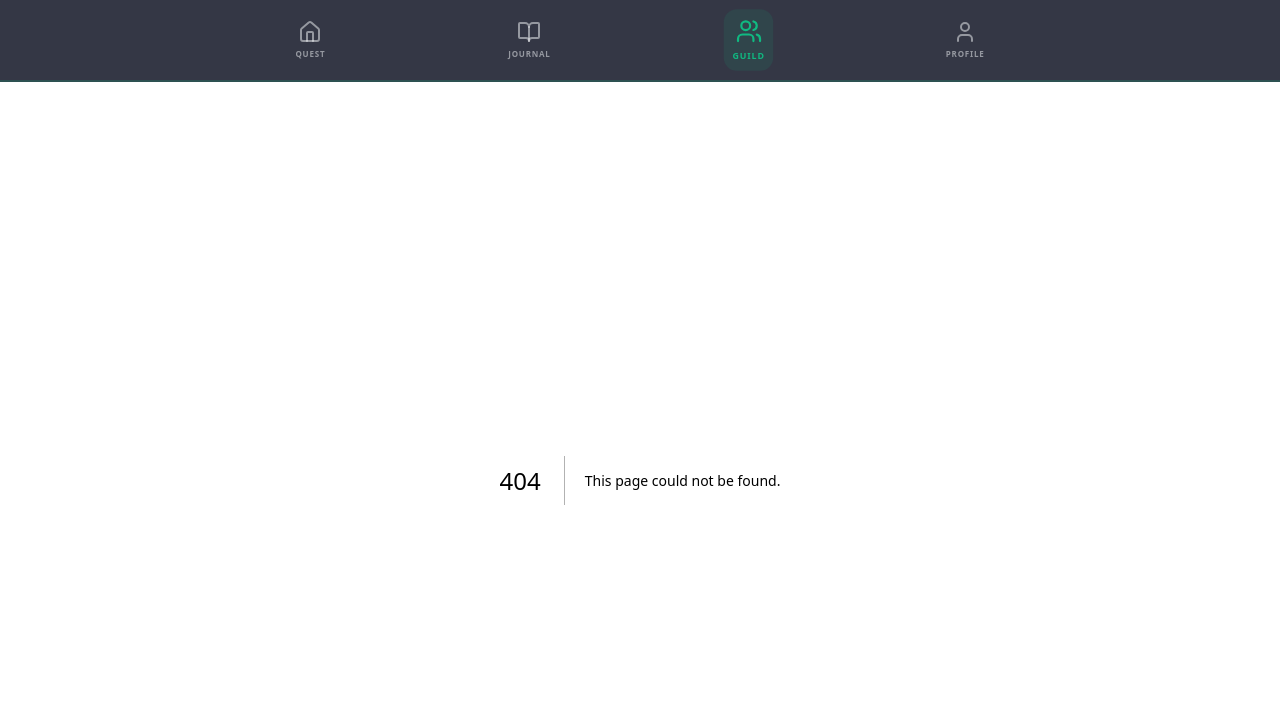
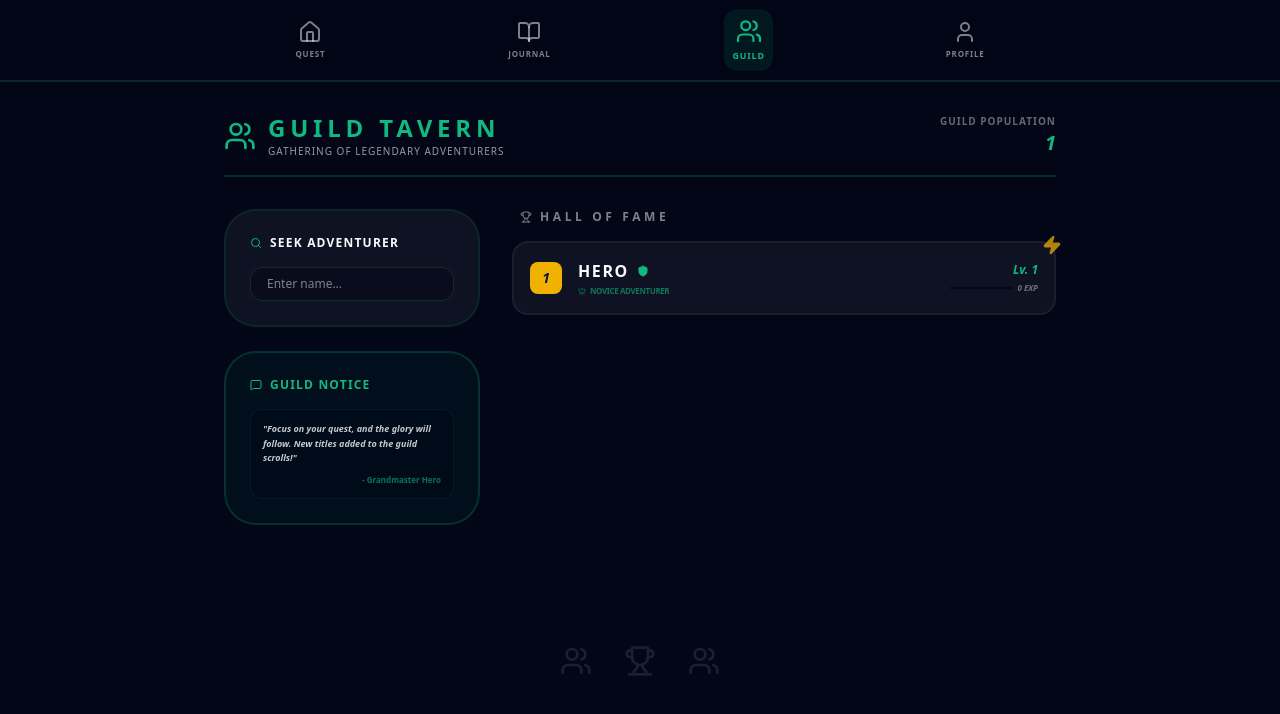
Before and after one commit to TMando616/pomodoro-quest, a Next.js app: page /guild in a window 1280 px wide. Before the commit this address had no page. Shown: the top 714 px of the page. Built offline with nearby package versions, Linux system fonts and the light colour scheme.

Commit message:
feat(guild): ギルド酒場（リーダーボード）ページの追加。全ユーザーのランキング表示に対応

```diff
--- /dev/null
+++ b/src/app/guild/page.tsx
@@ -0,0 +1,157 @@
+"use client";
+
+import React from 'react';
+import { Users, Trophy, Shield, Crown, Search, MessageSquare, Zap } from 'lucide-react';
+import { useUser } from '@/hooks/useUser';
+import { titles } from '@/constants';
+
+/**
+ * ギルド酒場（リーダーボード・ユーザー一覧）ページ
+ */
+export default function GuildPage() {
+  const { users, currentUser } = useUser();
+
+  // レベルと経験値でソートしたランキング
+  const sortedUsers = [...users].sort((a, b) => {
+    if (b.level !== a.level) return b.level - a.level;
+    return b.exp - a.exp;
+  });
+
+  return (
+    <div className="flex flex-col items-center justify-start min-h-screen p-4 md:p-8 pt-8 max-w-4xl mx-auto animate-in fade-in duration-500">
+
+      {/* Header */}
+      <div className="w-full flex items-center justify-between mb-8 pb-4 border-b-2 border-primary/20">
+        <div className="flex items-center gap-3">
+          <Users className="w-8 h-8 text-primary" />
+          <div>
+            <h1 className="text-2xl font-black uppercase tracking-[0.2em] text-primary">Guild Tavern</h1>
+            <p className="text-[10px] opacity-60 uppercase tracking-widest">Gathering of legendary adventurers</p>
+          </div>
+        </div>
+        <div className="flex flex-col items-end">
+          <span className="text-[10px] font-black opacity-40 uppercase tracking-widest">Guild Population</span>
+          <span className="text-xl font-black italic text-primary">{users.length}</span>
+        </div>
+      </div>
+
+      <div className="w-full grid gap-8 md:grid-cols-3">
+
+        {/* Left Column: Guild Stats & Search (Mock) */}
+        <div className="md:col-span-1 space-y-6">
+          <div className="bg-foreground/5 border-2 border-primary/10 rounded-[2rem] p-6">
+            <h3 className="text-xs font-black uppercase tracking-widest mb-4 flex items-center gap-2">
+              <Search className="w-3 h-3 text-primary" /> Seek Adventurer
+            </h3>
+            <input
+              type="text"
+              placeholder="Enter name..."
+              className="w-full bg-background/50 border border-primary/20 rounded-xl px-4 py-2 text-xs focus:outline-none focus:border-primary/50 transition-all"
+            />
+          </div>
+
+          <div className="bg-primary/5 border-2 border-primary/20 rounded-[2rem] p-6">
+            <h3 className="text-xs font-black uppercase tracking-widest mb-4 flex items-center gap-2 text-primary">
+              <MessageSquare className="w-3 h-3" /> Guild Notice
+            </h3>
+            <div className="space-y-3">
+              <div className="bg-background/40 p-3 rounded-xl border border-primary/10">
+                <p className="text-[9px] font-bold leading-relaxed opacity-80 italic">
+                  "Focus on your quest, and the glory will follow. New titles added to the guild scrolls!"
+                </p>
+                <p className="text-[8px] mt-2 text-primary/60 font-black text-right">- Grandmaster Hero</p>
+              </div>
+            </div>
+          </div>
+        </div>
+
+        {/* Right Column: Leaderboard */}
+        <div className="md:col-span-2 space-y-4">
+          <h2 className="text-xs font-black uppercase tracking-[0.3em] opacity-50 px-2 flex items-center gap-2">
+            <Trophy className="w-3 h-3" /> Hall of Fame
+          </h2>
+
+          <div className="space-y-3">
+            {sortedUsers.map((user, index) => {
+              const userTitle = titles.find(t => t.id === user.currentTitleId)?.name;
+              const isMe = currentUser?.id === user.id;
+              const rank = index + 1;
+
+              return (
+                <div
+                  key={user.id}
+                  className={`relative flex items-center gap-4 p-4 rounded-2xl border-2 transition-all group ${
+                    isMe
+                      ? 'border-primary bg-primary/10 shadow-[0_0_20px_var(--color-primary-glow)] scale-[1.02] z-10'
+                      : 'border-foreground/5 bg-foreground/5 hover:border-primary/20 hover:bg-foreground/10'
+                  }`}
+                >
+                  {/* Rank Badge */}
+                  <div className={`w-8 h-8 rounded-lg flex items-center justify-center font-black italic text-sm ${
+                    rank === 1 ? 'bg-yellow-500 text-slate-900' :
+                    rank === 2 ? 'bg-slate-300 text-slate-900' :
+                    rank === 3 ? 'bg-amber-600 text-slate-900' :
+                    'bg-background border border-primary/20 text-primary/60'
+                  }`}>
+                    {rank}
+                  </div>
+
+                  {/* Adventurer Info */}
+                  <div className="flex-1 min-w-0">
+                    <div className="flex items-center gap-2 mb-0.5">
+                      <h4 className={`font-black uppercase tracking-widest truncate ${isMe ? 'text-primary' : ''}`}>
+                        {user.username}
+                      </h4>
+                      {user.role === 'admin' && (
+                        <Shield className="w-3 h-3 text-primary fill-current" title="Admin" />
+                      )}
+                      {isMe && (
+                        <span className="text-[8px] bg-primary text-primary-foreground px-1.5 rounded-full font-black uppercase">YOU</span>
+                      )}
+                    </div>
+                    <div className="flex items-center gap-2 overflow-hidden">
+                      {userTitle && (
+                        <div className="flex items-center gap-1 text-[8px] font-black text-primary/60 uppercase tracking-tighter whitespace-nowrap">
+                          <Crown className="w-2 h-2" /> {userTitle}
+                        </div>
+                      )}
+                    </div>
+                  </div>
+
+                  {/* Level & Stats */}
+                  <div className="text-right">
+                    <div className="text-xs font-black italic text-primary">Lv. {user.level}</div>
+                    <div className="flex items-center justify-end gap-1 mt-1">
+                      <div className="w-16 h-1 bg-background rounded-full overflow-hidden border border-primary/10">
+                        <div
+                          className="h-full bg-primary"
+                          style={{ width: `${(user.exp / 1000) * 100}%` }}
+                        />
+                      </div>
+                      <span className="text-[8px] font-black opacity-40 italic">{user.exp} EXP</span>
+                    </div>
+                  </div>
+
+                  {/* Rank 1 Special Effect */}
+                  {rank === 1 && (
+                    <div className="absolute -top-2 -right-2">
+                      <Zap className="w-5 h-5 text-yellow-500 fill-yellow-500 animate-pulse" />
+                    </div>
+                  )}
+                </div>
+              );
+            })}
+          </div>
+        </div>
+
+      </div>
+
+      {/* Decorative Bottom */}
+      <div className="mt-20 py-10 opacity-10 flex gap-8">
+        <Users className="w-8 h-8" />
+        <Trophy className="w-8 h-8" />
+        <Users className="w-8 h-8" />
+      </div>
+    </div>
+  );
+}
```
